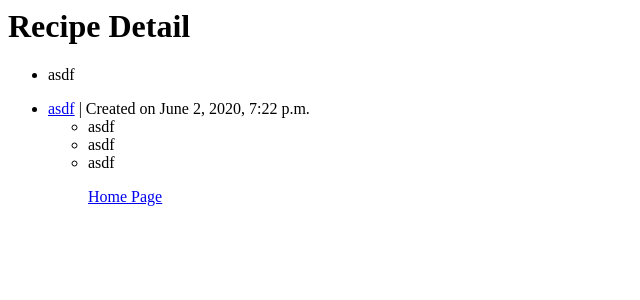
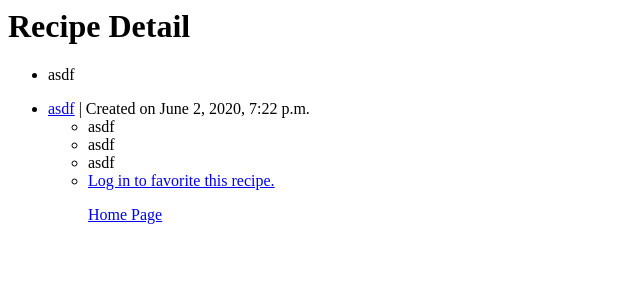
Before and after one commit to knmarvel/recipebox, a Django app: page /recipe/1/ in a window 1280 px wide. Shown: the top 300 px of the page, without its empty margins (0-640 px from the left). Run offline with Django 3.2, Linux system fonts and the light colour scheme; data comes from the database, SQL or seed files in the repository.

Commit message:
favorites functional

```diff
--- a/recipe/models.py
+++ b/recipe/models.py
@@ -9,6 +9,7 @@ class Author(models.Model):
     name = models.CharField(max_length=30)
     bio = models.TextField()
     user = models.OneToOneField(User, on_delete=models.CASCADE)
+    favorites = models.ManyToManyField('RecipeItem', related_name='fav')
 
     def __str__(self):
         return self.name
@@ -21,4 +22,3 @@ class RecipeItem(models.Model):
     time_required = models.CharField(max_length=30)
     instructions = models.TextField()
     date = models.DateTimeField(default=timezone.now)
-    favorited_by = models.ManyToManyField(Author, related_name="fav")
--- a/recipe/templates/recipe.html
+++ b/recipe/templates/recipe.html
@@ -19,6 +19,17 @@
                 <li>
                 {{recipe.instructions}}
                 </li>
+                <li>
+                    {% if user.is_authenticated %}
+                        {% if not fav %}
+                            <a href="{% url 'favorite' id=recipe.id %}"><button>Add to favorites</button></a>
+                        {% else %}
+                            <a href="{% url 'unfavorite' id=recipe.id %}"><button>Remove from favorites</button></a>
+                        {% endif %}
+                    {% else %}
+                        <a href="{% url 'login' %}">Log in to favorite this recipe.</a>
+                    {% endif %}
+                </li>
 <p>
 <a href="{% url 'homepage' %}">Home Page</a>
 </p>
--- a/recipe/urls.py
+++ b/recipe/urls.py
@@ -8,6 +8,8 @@ urlpatterns = [
     path('add_author/', views.add_author, name='add_author'),
     path('author/<int:id>/', views.author, name='author'),
     path('recipe/<int:id>/', views.recipe, name='recipe'),
+    path('favorite/<int:id>/', views.favorite, name='favorite'),
+    path('unfavorite/<int:id>/', views.unfavorite, name='unfavorite'),
     path('login/', views.loginview, name='login'),
     path('logout/', views.logoutview, name='logout'),
 ]
--- a/recipe/views.py
+++ b/recipe/views.py
@@ -1,4 +1,4 @@
-from django.shortcuts import render, reverse, HttpResponseRedirect
+from django.shortcuts import render, redirect, reverse, HttpResponseRedirect
 from django.contrib.auth import login, logout, authenticate
 from django.contrib.auth.decorators import login_required
 from django.contrib.auth.models import User
@@ -25,7 +25,34 @@ def author(request, id):
 
 def recipe(request, id):
     recipe = RecipeItem.objects.get(id=id)
-    return render(request, 'recipe.html', {'recipe': recipe})
+    fav = False
+    if request.user.is_authenticated:
+        if request.user in Author.user.get_queryset():
+            author = Author.objects.get(user=request.user)
+            if recipe in author.favorites.all():
+                fav = True
+    return render(request, 'recipe.html', {
+        'recipe': recipe,
+        'fav': fav
+        })
+
+
+@login_required
+def favorite(request, id):
+    this_recipe = RecipeItem.objects.get(id=id)
+    author = Author.objects.get(user=request.user)
+    author.favorites.add(this_recipe)
+    author.save()
+    return redirect(recipe, id=this_recipe.id)
+
+
+@login_required
+def unfavorite(request, id):
+    this_recipe = RecipeItem.objects.get(id=id)
+    author = Author.objects.get(user=request.user)
+    author.favorites.remove(this_recipe)
+    author.save()
+    return redirect(recipe, id=this_recipe.id)
 
 
 @login_required
```
Also changed, not shown: recipe/templates/author.html (+7 -0 lines), db.sqlite3, recipe/migrations/0003_auto_20200603_1345.py (added).
